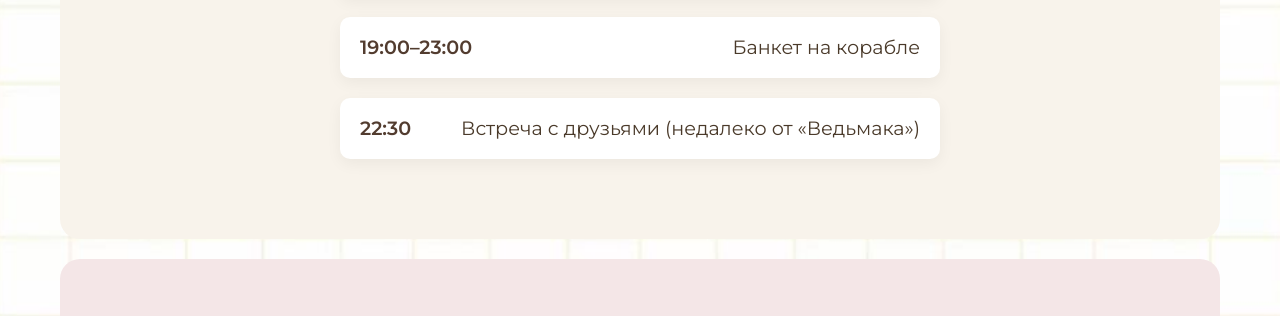
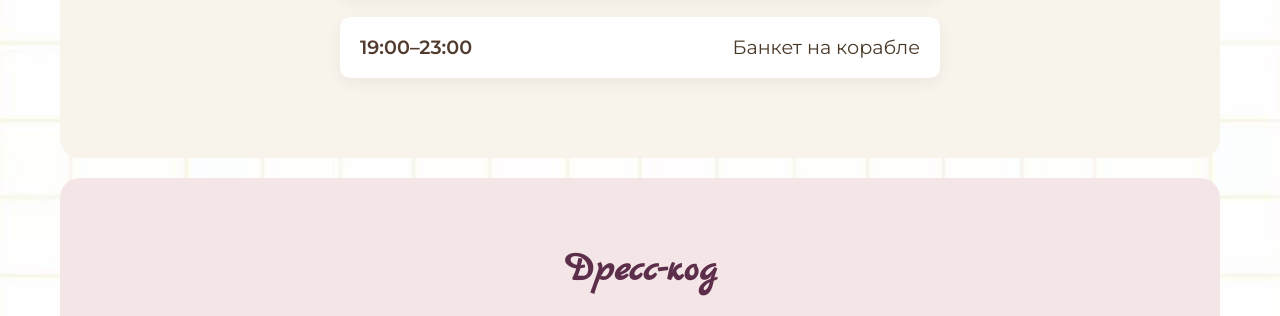
Before and after one commit to L0rellin/wsd, a website: page index.html in a window 1280 px wide. Shown: the part 3209-3525 px from the top of the page. Drawn offline with Linux system fonts and the light colour scheme.

Commit message:
Update index.html

```diff
--- a/index.html
+++ b/index.html
@@ -136,10 +136,7 @@
                     <span class="time">19:00–23:00</span>
                     <span class="event">Банкет на корабле</span>
                 </div>
-                <div class="timeline-item">
-                    <span class="time">22:30</span>
-                    <span class="event">Встреча с друзьями (недалеко от «Ведьмака»)</span>
-                </div>
+
             </div>
         </section>
 
```
